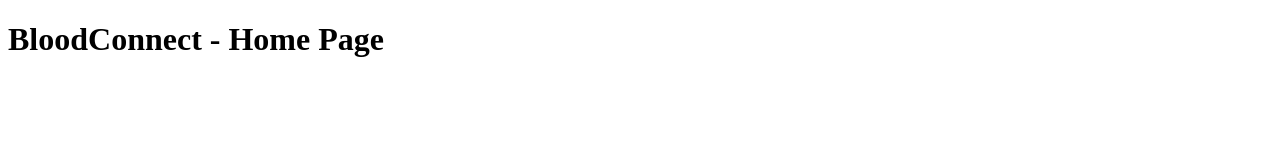
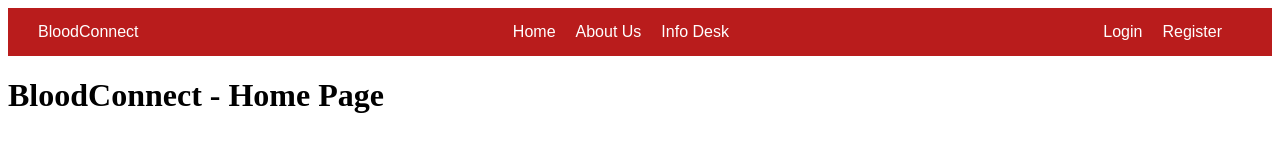
Before and after one commit to Uswa-Nawaz/bloodconnect, a plain HTML site: page bloodconnect-frontend/index.html in a window 1280 px wide. Drawn offline with Linux system fonts and the light colour scheme.

Commit message:
Add styled navbar

```diff
--- /dev/null
+++ b/bloodconnect-frontend/css/navbar.css
@@ -0,0 +1,18 @@
+.navbar {
+    display: flex;
+    justify-content: space-between;
+    align-items: center;
+    padding: 15px 30px;
+    background-color: #b91c1c;
+}
+
+.navbar a {
+    color: white;
+    text-decoration: none;
+    margin-right: 20px;
+    font-family: Arial, sans-serif;
+}
+
+.nav-links, .nav-auth {
+    display: flex;
+}
--- a/bloodconnect-frontend/index.html
+++ b/bloodconnect-frontend/index.html
@@ -4,8 +4,25 @@
     <meta charset="UTF-8">
     <meta name="viewport" content="width=device-width, initial-scale=1.0">
     <title> BloodConnect </title>
+    <link rel="stylesheet" href="css/navbar.css">
 </head>
 <body>
+
+    <nav class="navbar">
+    <div class="nav-left">
+        <a href="index.html">BloodConnect</a>
+    </div>
+    <div class="nav-links">
+        <a href="index.html">Home</a>
+        <a href="about.html">About Us</a>
+        <a href="infodesk.html">Info Desk</a>
+    </div>
+    <div class="nav-auth">
+        <a href="login.html">Login</a>
+        <a href="register.html">Register</a>
+    </div>
+</nav>
+
     <h1>BloodConnect - Home Page</h1>
 </body>
 </html>
```
